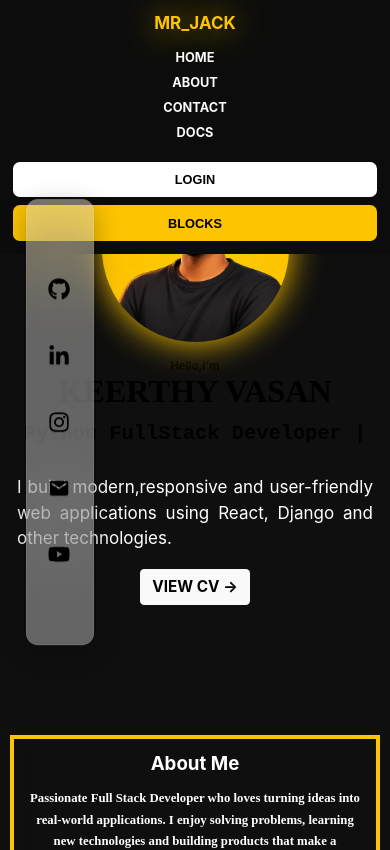
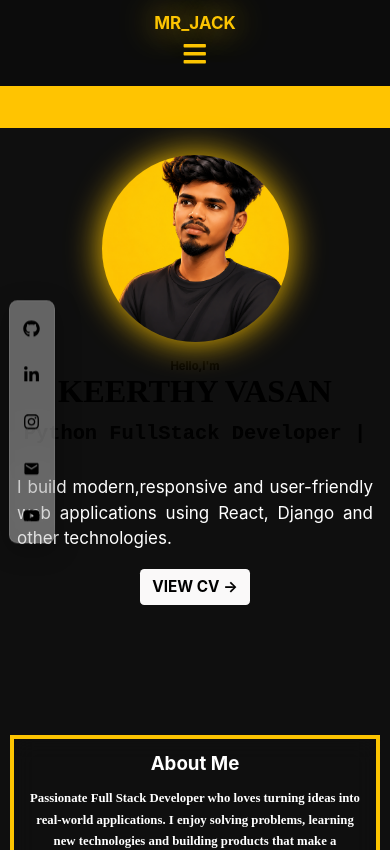
Before and after one commit to keerthy-07/my-app, a React (Create React App) app: page / in a window 390 px wide. Shown: the top 850 px of the page. Built offline with nearby package versions, Linux system fonts and the light colour scheme.

Commit message:
Added responsive hamburger menu

```diff
--- a/src/components/header/head.css
+++ b/src/components/header/head.css
@@ -90,10 +90,52 @@ nav ul li{
     color: #000000;
 }
 
-/* ===========================
-   Tablet & Mobile
-=========================== */
-@media screen and (max-width:768px){
+.menu-icon{
+    display:none;
+    font-size:30px;
+    cursor:pointer;
+    color:#fcc401;
+}
+
+@media (max-width:768px){
+
+    .menu-icon{
+        display:block;
+    }
+
+    .head{
+        flex-wrap:wrap;
+        padding:15px 20px;
+    }
+
+    nav{
+        display:none;
+        width:100%;
+    }
+
+    nav.active{
+        display:block;
+    }
+
+    nav ul{
+        flex-direction:column;
+        text-align:center;
+        gap:15px;
+        margin-top:20px;
+    }
+
+    .buttons{
+        display:none;
+        flex-direction:column;
+        width:100%;
+        margin-top:15px;
+    }
+
+    .buttons.active{
+        display:flex;
+    }
+}
+/* @media screen and (max-width:768px){
 
     .head{
         padding:15px 20px;
@@ -129,9 +171,6 @@ nav ul li{
     }
 }
 
-/* ===========================
-   Mobile (480px)
-=========================== */
 @media screen and (max-width:480px){
 
     .head{
@@ -172,7 +211,7 @@ nav ul li{
         padding:12px;
         font-size:15px;
     }
-}
+} */
 
 
 
--- a/src/components/header/head.jsx
+++ b/src/components/header/head.jsx
@@ -1,9 +1,10 @@
 import "./head.css";
 import { Link } from "react-router-dom";
 import { useState, useEffect } from "react";
+import {FaBars,FaTimes} from "react-icons/fa";
 
 function Head(props) {
-
+  const [menuOpen,setMenuOpen] = useState(false);
   const [isScrolled, setIsScrolled] = useState(false);
 
 useEffect(() => {
@@ -21,15 +22,20 @@ useEffect(() => {
   return (
     <div className={`head ${isScrolled ? "scrolled" : ""}`}>
       <h2>{props.logo}</h2>
-      <nav>
-        <ul className="menu">
+      <div className="menu-icon"
+      onClick={()=> setMenuOpen(!menuOpen)}>
+        {menuOpen ? <FaTimes />:<FaBars />}
+      </div>
+      <nav className={`menuOpen ? "active : ""}`}>
+        <ul >
           <li>{props.home}</li>
           <li>{props.about}</li>
           <li>{props.contact}</li>
           <li>{props.docs}</li>
         </ul>
       </nav>
-      <div className="buttons">
+
+      <div className={`buttons ${menuOpen ? "active" : ""}`}>
         <Link to="/Login">
           <button className="log">LOGIN</button>
         </Link>
--- a/src/components/socialbar/socialbar.css
+++ b/src/components/socialbar/socialbar.css
@@ -50,3 +50,73 @@
     opacity: 0;
     pointer-events: none;
 }
+
+@media screen and (max-width:480px){
+
+    .head{
+        flex-direction:column;
+        padding:15px;
+        text-align:center;
+    }
+
+    .head h2{
+        font-size:20px;
+        margin-bottom:10px;
+    }
+
+    nav{
+        width:100%;
+    }
+
+    nav ul{
+        display:flex;
+        flex-direction:column;
+        gap:12px;
+        align-items:center;
+        margin:10px 0;
+    }
+
+    nav ul li{
+        font-size:15px;
+    }
+
+    .buttons{
+        flex-direction:column;
+        width:100%;
+    }
+
+    .blocks,
+    .log{
+        width:100%;
+        padding:12px;
+        font-size:15px;
+    }
+}
+
+@media screen and (max-width: 768px) {
+
+  .social-bar {
+    position: fixed;
+    left: 10px;
+    top: 50%;
+    transform: translateY(-50%);
+    width: 55px;
+    padding: 12px 6px;
+    gap: 15px;
+    border-radius: 10px;
+  }
+
+  .social-bar a {
+    width: 40px;
+    height: 40px;
+    font-size: 20px;
+  }
+
+  .social-bar a:hover {
+    transform: scale(1.1);
+  }
+
+  .social-bar.hide {
+    transform: translate(-80px, -50%);
+  }
+}
```
